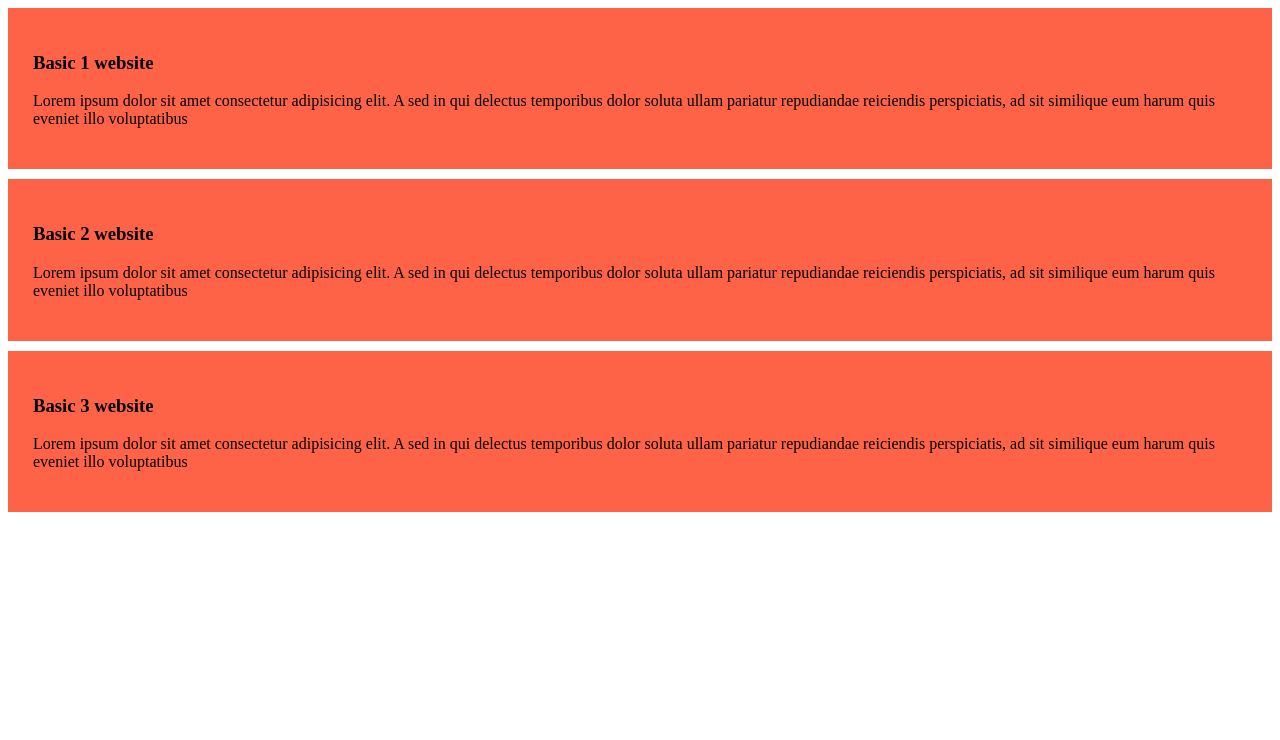
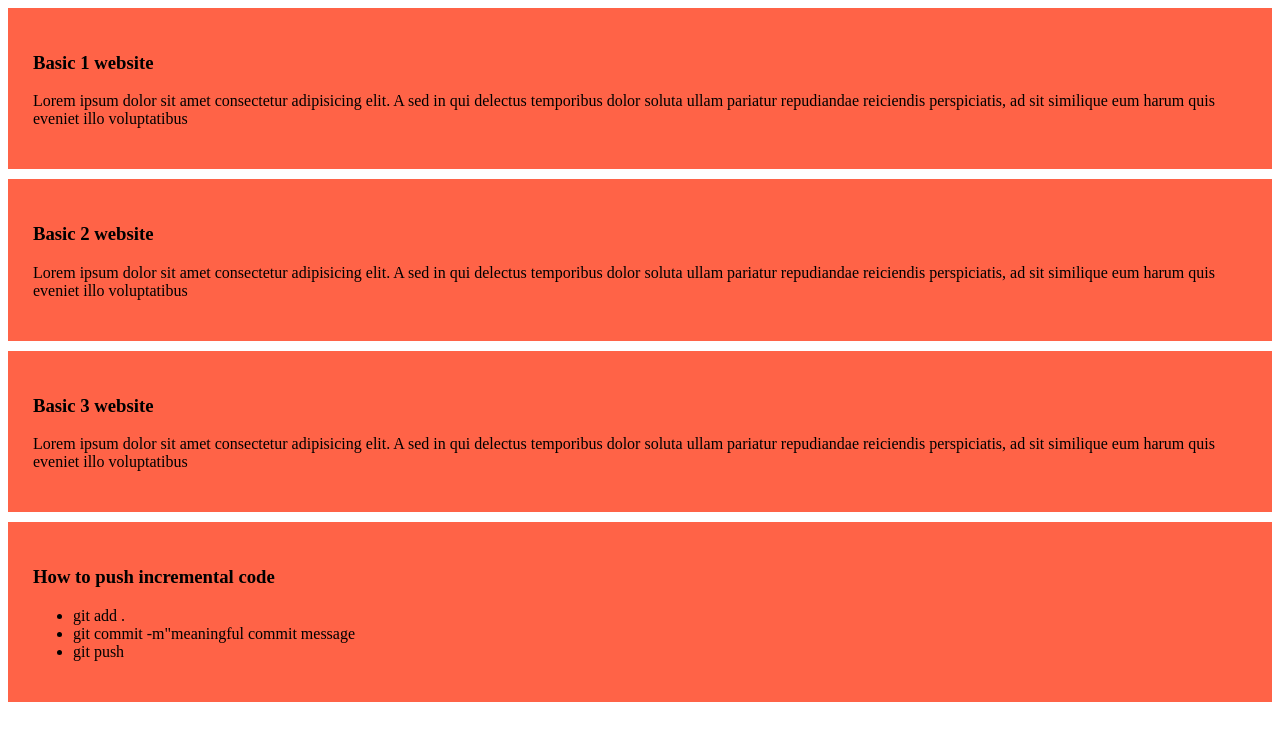
Before and after one commit to Fahimfylo/my-simple-website, a plain HTML site: page index.html in a window 1280 px wide. Drawn offline with Linux system fonts and the light colour scheme.

Commit message:
added a list to push

```diff
--- a/index.html
+++ b/index.html
@@ -20,6 +20,14 @@
         <h3>Basic 3 website</h3>
             <p>Lorem ipsum dolor sit amet consectetur adipisicing elit. A sed in qui delectus temporibus dolor soluta ullam pariatur repudiandae reiciendis perspiciatis, ad sit similique eum harum quis eveniet illo voluptatibus</p>
     </div>
+    <div>
+        <h3>How to push incremental code</h3>
+        <ul>
+            <li>git add .</li>
+            <li>git commit -m"meaningful commit message</li>
+            <li>git push</li>
+        </ul>
+    </div>
 
 </body>
 </html>
```
